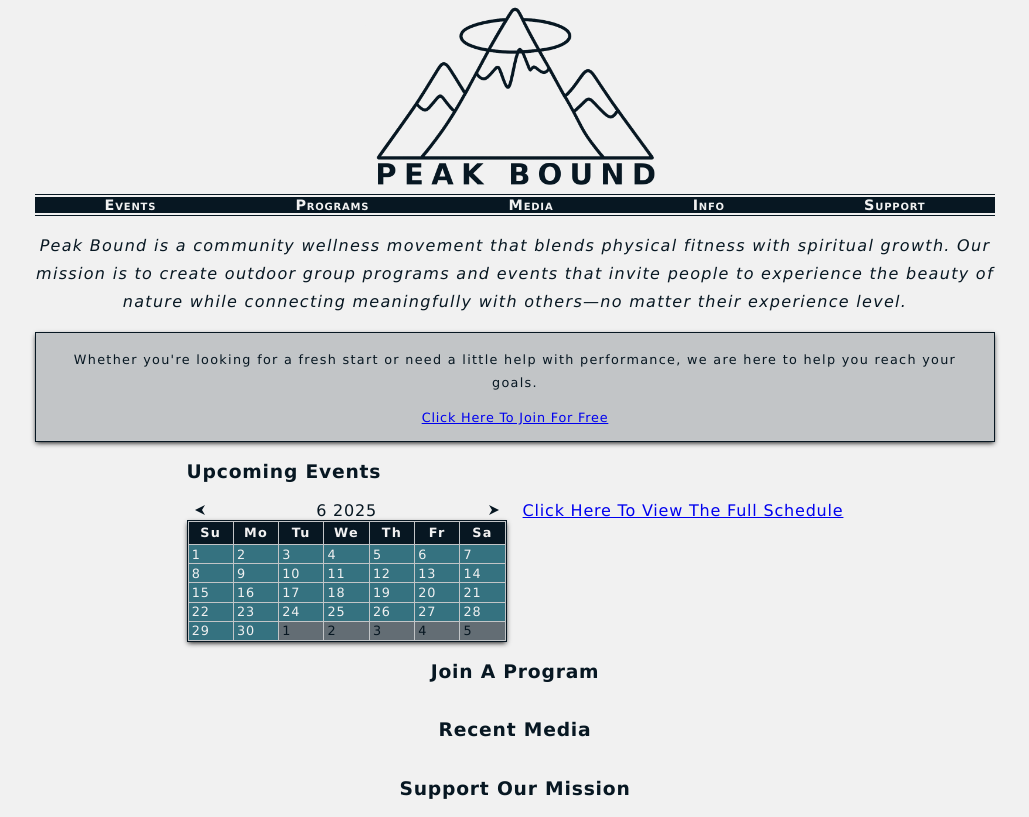
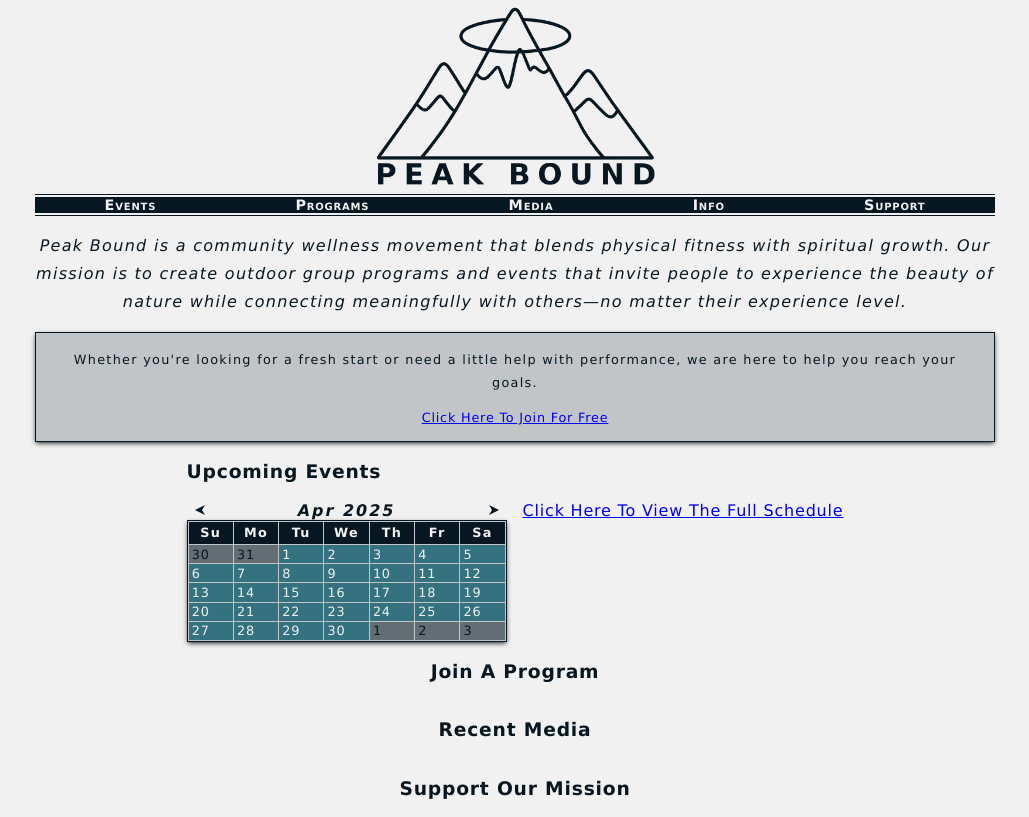
Before and after one commit to jake-the-cake/journey, a Next.js app in the folder applications/browser/peakbound/: page / in a window 1280 px wide. Shown: the whole page, without its empty margins (125-1154 px from the left). Built offline with nearby package versions, Linux system fonts and the light colour scheme.

Commit message:
feat: enhance Calendar component with month navigation and improve SingleArrow props

```diff
--- a/applications/browser/peakbound/app/_components/Calendar.tsx
+++ b/applications/browser/peakbound/app/_components/Calendar.tsx
@@ -1,3 +1,6 @@
+'use client'
+
+import { useRef, useState } from "react"
 import { CalendarData } from "../_data/calendar"
 import { CalendarSizeOptions } from "../_types/calendar"
 import SingleArrow from "../svg/SingleArrow"
@@ -10,16 +13,29 @@ const weekNames: {[key: string]: string[]} = {
 }
 
 export default function Calendar({ size = 'mini' }: { size?: CalendarSizeOptions }) {
-	const cal = new CalendarData()
-	cal.nextMonth()
-	cal.nextMonth()
+	const calRef = useRef(new CalendarData())
+  const [_, forceUpdate] = useState(0) // Dummy state to trigger re-renders
+
+  const update = () => forceUpdate((prev: any) => prev + 1)
+
+  const handlePrevMonth = () => {
+    calRef.current.prevMonth()
+    update()
+  }
+
+  const handleNextMonth = () => {
+    calRef.current.nextMonth()
+    update()
+  }
 
 	return (
 		<div className="calendar-container">
 			<div className="calendar-controls">
-				<SingleArrow id="prev-month" direction="left" />
-				{ cal.visibleMonth } { cal.visibleYear }
-				<SingleArrow id="prev-month" direction="right" />
+				<SingleArrow id="prev-month" direction="left" onClick={ handlePrevMonth } />
+				<div className="calendar-label">
+					{ calRef.current.getStringMonth(size) } { calRef.current.visibleYear }
+				</div>
+				<SingleArrow id="next-month" direction="right" onClick={ handleNextMonth } />
 			</div>
 			<div className={ `calendar ${ size }` }>
 				{ weekNames[size].map(name => (
@@ -27,7 +43,7 @@ export default function Calendar({ size = 'mini' }: { size?: CalendarSizeOptions
 						<span className="dayofweek-label" id={ 'day-' + name }>{ name }</span>
 					</div>
 				))}
-				{ cal.activeCalendar.map(day => (
+				{ calRef.current.activeCalendar.map(day => (
 					<CalendarDay key={ day.id } day={ day } />
 				))}
 			</div>
--- a/applications/browser/peakbound/app/_data/calendar.ts
+++ b/applications/browser/peakbound/app/_data/calendar.ts
@@ -87,30 +87,57 @@ function organizeCalendarDays(calendarDays: Record<string, CalendarDayData>): Re
 
 /**
  * Main CalendarData class for managing calendar state and logic.
- */
+*/
 class CalendarData {
 	data: Record<string, Record<string, CalendarDayData[]>>;
 	today: CalendarDayData;
 	visibleMonth: number;
 	visibleYear: number;
 	activeCalendar: CalendarDayData[];
+	miniStingMonth: string[] = [
+		'Jan',
+		'Feb',
+		'Mar',
+		'Apr',
+		'May',
+		'Jun',
+		'Jul',
+		'Aug',
+		'Sep',
+		'Oct',
+		'Nov',
+		'Dec'
+	]
+	fullStringMonth: string[] = [
+		'January',
+		'February',
+		'March',
+		'April',
+		'May',
+		'June',
+		'July',
+		'August',
+		'September',
+		'October',
+		'November',
+		'December'
+	]
 
 	constructor(startYear = 2025, endYear = 2026, startDayOfWeek = 3) {
-		const calendarDays = generateCalendarDays(startYear, endYear, startDayOfWeek);
-		this.data = organizeCalendarDays(calendarDays);
-		this.today = this.getToday();
-		console.log(this.today)
-		this.visibleMonth = this.today.month;
-		this.visibleYear = this.today.year;
-		this.activeCalendar = [];
-		this.setActiveMonth();
+		const calendarDays = generateCalendarDays(startYear, endYear, startDayOfWeek)
+		this.data = organizeCalendarDays(calendarDays)
+		this.today = this.getToday()
+		this.visibleMonth = this.today.month
+		this.visibleYear = this.today.year
+		this.activeCalendar = []
+		this.setActiveMonth()
 	}
 
 	/**
 	 * Returns today's date as a CalendarDayData object.
 	 */
 	private getToday(): CalendarDayData {
-		const date = new Date();
+		const date = new Date()
 		return this.data[String(date.getFullYear())][String(date.getMonth() + 1)][date.getDate() - 1]
 	}
 
@@ -118,9 +145,9 @@ class CalendarData {
 	 * Sets the visible month and year to today.
 	 */
 	setToCurrentMonth(): void {
-		this.visibleMonth = this.today.month;
-		this.visibleYear = this.today.year;
-		this.setActiveMonth();
+		this.visibleMonth = this.today.month
+		this.visibleYear = this.today.year
+		this.setActiveMonth()
 	}
 
 	/**
@@ -167,6 +194,32 @@ class CalendarData {
 		this.visibleMonth = (this.visibleMonth + 1) % 12
 		this.setActiveMonth()
 	}
+
+	prevMonth() {
+		if (this.visibleMonth == 1) this.visibleYear--
+		this.visibleMonth = (this.visibleMonth + 11) % 12
+		this.setActiveMonth()
+	}
+
+	gotoMonth(month: number, year: number | undefined = undefined) {
+		this.visibleMonth = month
+		if (year) this.visibleYear = year
+		this.setActiveMonth()
+	}
+
+	gotoYear(year: number) {
+		this.visibleYear = year
+		this.setActiveMonth()
+	}
+
+	getStringMonth(size: string) {
+		const names: any = {
+			mini: this.miniStingMonth,
+			med: this.fullStringMonth,
+			full: this.fullStringMonth
+		}
+		return names[size][this.visibleMonth - 1]
+	}
 }
 
 export { CalendarData };
--- a/applications/browser/peakbound/app/globals.css
+++ b/applications/browser/peakbound/app/globals.css
@@ -255,15 +255,21 @@ main {
 		align-items: center;
 		width: 100%;
 
+		.calendar-label {
+			font-weight: 600;
+			letter-spacing: 2px;
+			font-style: italic;
+			text-align: center;
+		}
+
 		#prev-month,
 		#next-month {
 			padding-inline: .5rem;
 			height: 10px;
-
+			cursor: pointer;
 
 			path {
 				transition: fill .3s linear;
-				cursor: pointer;
 
 				&:hover {
 					fill: var(--secondary);
--- a/applications/browser/peakbound/app/svg/SingleArrow.tsx
+++ b/applications/browser/peakbound/app/svg/SingleArrow.tsx
@@ -1,4 +1,10 @@
-export default function SingleArrow({ direction = 'up', id }: any) {
+type Props = {
+  id?: string
+  direction: 'left' | 'right' | 'up' | 'down'
+  onClick?: () => void
+}
+
+export default function SingleArrow({ direction = 'up', id, onClick }: Props) {
 	const paths: any = {
 		up: 'M0 10 L5 0 L10 10 L5 7 L0 10 Z',
 		down: 'M0 0 L5 10 L10 0 L5 3 L0 0 Z',
@@ -6,7 +12,7 @@ export default function SingleArrow({ direction = 'up', id }: any) {
 		right: 'M0 0 L10 5 L0 10 L3 5 L0 0 Z'
 	}
 	return (
-		<svg viewBox="0 0 10 10" xlmns="http://www.w3.org/2000/svg" id={ id }>
+		<svg viewBox="0 0 10 10" xmlns="http://www.w3.org/2000/svg" id={ id } onClick={ onClick } className="single-arrow">
 			<path d={ paths[direction] } fill="var(--primary)" />
 		</svg>
 	)
```
